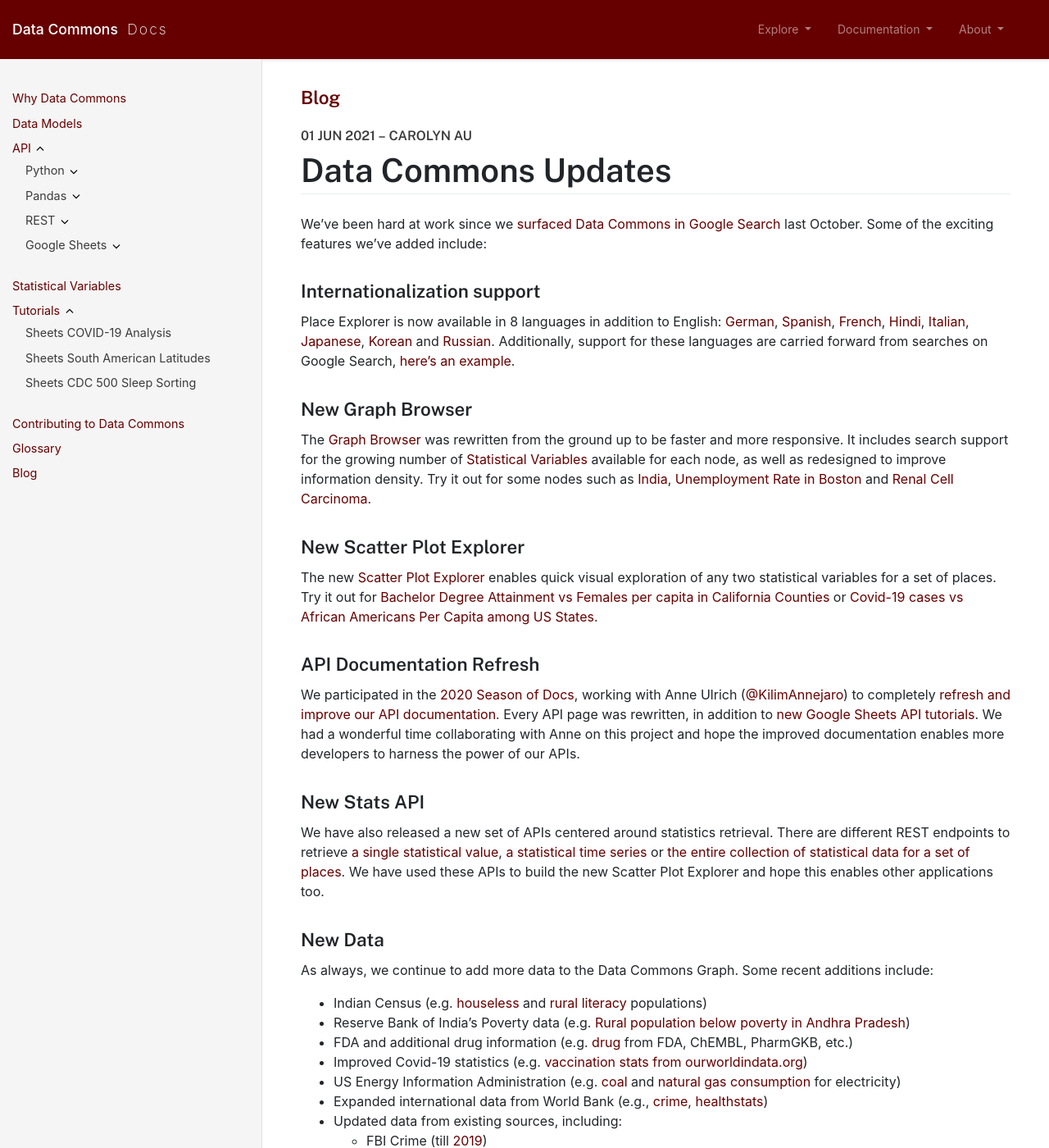
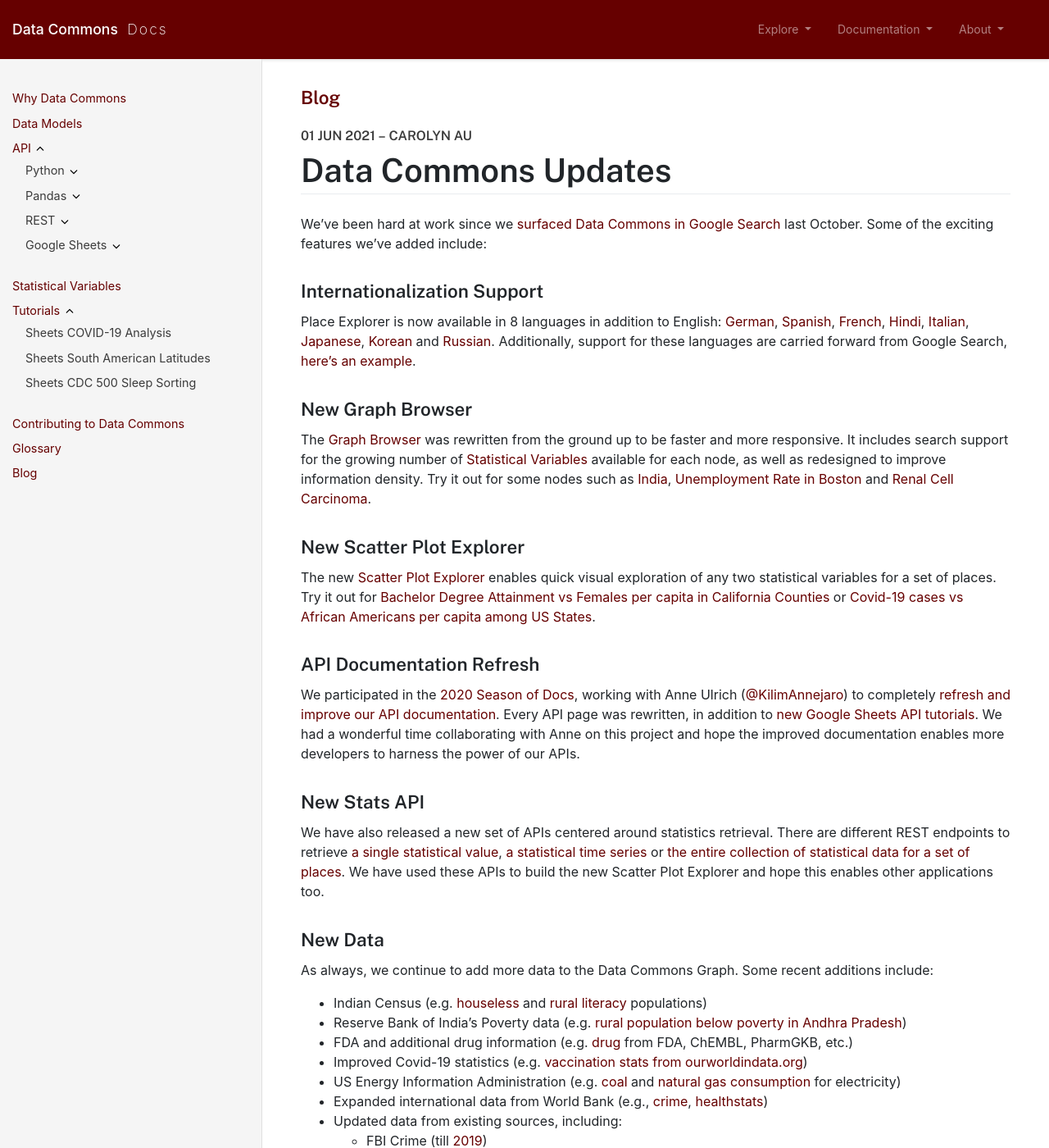
Before and after one commit to datacommonsorg/docsite, a Jekyll site: the page built from _posts/2021-06-01-updates.md, in a window 1280 px wide and 1400 px high. Shown: the whole window at 82% size. Built offline with Jekyll 4.4.1, drawn with Linux system fonts in a browser that asks for light colours; comment, search, counter and statistics services are not loaded.

Commit message:
address review comments

```diff
--- a/_posts/2021-06-01-updates.md
+++ b/_posts/2021-06-01-updates.md
@@ -7,9 +7,9 @@
 We've been hard at work since we [surfaced Data Commons in Google Search](https://docs.datacommons.org/2020/10/15/search_launch.html) last October. Some of the exciting features we've added include:
 
 
-### Internationalization support
+### Internationalization Support
 
-Place Explorer is now available in 8 languages in addition to English: [German](https://datacommons.org/place/country/DEU?hl=de), [Spanish](https://datacommons.org/place/country/MEX?hl=es), [French](https://datacommons.org/place/country/FRA?hl=fr), [Hindi](https://datacommons.org/place/country/IND?hl=hi), [Italian](https://datacommons.org/place/country/ITA?hl=it), [Japanese](https://datacommons.org/place/country/JPN?hl=ja), [Korean](https://datacommons.org/place/country/KOR?hl=ko) and [Russian](https://datacommons.org/place/country/RUS?hl=ru). Additionally, support for these languages are carried forward from searches on Google Search, [here's an example](https://www.google.com/search?hl=es&q=Poblaci%C3%B3n+de+M%C3%A9xico).
+Place Explorer is now available in 8 languages in addition to English: [German](https://datacommons.org/place/country/DEU?hl=de), [Spanish](https://datacommons.org/place/country/MEX?hl=es), [French](https://datacommons.org/place/country/FRA?hl=fr), [Hindi](https://datacommons.org/place/country/IND?hl=hi), [Italian](https://datacommons.org/place/country/ITA?hl=it), [Japanese](https://datacommons.org/place/country/JPN?hl=ja), [Korean](https://datacommons.org/place/country/KOR?hl=ko) and [Russian](https://datacommons.org/place/country/RUS?hl=ru). Additionally, support for these languages are carried forward from Google Search, [here's an example](https://www.google.com/search?hl=es&q=Poblaci%C3%B3n+de+M%C3%A9xico).
 
 
 ### New Graph Browser
@@ -20,7 +20,7 @@
 
 ### New Scatter Plot Explorer
 
-The new [Scatter Plot Explorer](https://datacommons.org/tools/scatter) enables quick visual exploration of any two statistical variables for a set of places. Try it out for [Bachelor Degree Attainment vs Females per capita in California Counties](https://datacommons.org/tools/scatter#%26svx%3DCount_Person_Female%26svpx%3D0-8-0%26svdx%3DCount_Person%26svnx%3DFemale%26pcx%3D1%26svy%3DCount_Person_EducationalAttainmentBachelorsDegree%26svpy%3D2-0-6%26svdy%3DCount_Person_25OrMoreYears%26svny%3DBachelors_Degree%26pcy%3D1%26epd%3DgeoId%2F06%26epn%3DCalifornia%26ept%3DCounty) or [Covid-19 cases vs African Americans Per Capita among US States](https://datacommons.org/tools/scatter#%26svx%3DCount_Person_BlackOrAfricanAmericanAlone%26svpx%3D0-14-2%26svdx%3DCount_Person%26svnx%3DBlack_Or_African_American_Alone%26pcx%3D1%26svy%3DCumulativeCount_MedicalTest_ConditionCOVID_19_Positive%26svpy%3D5-2-0-1%26svdy%3DCount_Person%26svny%3DPositive%26pcy%3D1%26epd%3Dcountry%2FUSA%26epn%3DUnited%20States%20of%20America%26ept%3DState).
+The new [Scatter Plot Explorer](https://datacommons.org/tools/scatter) enables quick visual exploration of any two statistical variables for a set of places. Try it out for [Bachelor Degree Attainment vs Females per capita in California Counties](https://datacommons.org/tools/scatter#%26svx%3DCount_Person_Female%26svpx%3D0-8-0%26svdx%3DCount_Person%26svnx%3DFemale%26pcx%3D1%26svy%3DCount_Person_EducationalAttainmentBachelorsDegree%26svpy%3D2-0-6%26svdy%3DCount_Person_25OrMoreYears%26svny%3DBachelors_Degree%26pcy%3D1%26epd%3DgeoId%2F06%26epn%3DCalifornia%26ept%3DCounty) or [Covid-19 cases vs African Americans per capita among US States](https://datacommons.org/tools/scatter#%26svx%3DCount_Person_BlackOrAfricanAmericanAlone%26svpx%3D0-14-2%26svdx%3DCount_Person%26svnx%3DBlack_Or_African_American_Alone%26pcx%3D1%26svy%3DCumulativeCount_MedicalTest_ConditionCOVID_19_Positive%26svpy%3D5-2-0-1%26svdy%3DCount_Person%26svny%3DPositive%26pcy%3D1%26epd%3Dcountry%2FUSA%26epn%3DUnited%20States%20of%20America%26ept%3DState).
 
 
 
@@ -40,7 +40,7 @@
 
 As always, we continue to add more data to the Data Commons Graph. Some recent additions include:
 - Indian Census (e.g. [houseless](https://datacommons.org/browser/country/IND?statVar=Count_Household_Houseless_Rural) and [rural literacy](https://datacommons.org/browser/wikidataId/Q15116?statVar=Count_Person_Literate_Rural) populations)
-- Reserve Bank of India's Poverty data (e.g. [Rural population below poverty in Andhra Pradesh](https://datacommons.org/browser/wikidataId/Q1159?statVar=Count_Person_Rural_BelowPovertyLevelInThePast12Months))
+- Reserve Bank of India's Poverty data (e.g. [rural population below poverty in Andhra Pradesh](https://datacommons.org/browser/wikidataId/Q1159?statVar=Count_Person_Rural_BelowPovertyLevelInThePast12Months))
 - FDA and additional drug information (e.g. [drug](https://datacommons.org/browser/bio/CHEMBL512) from FDA, ChEMBL, PharmGKB, etc.)
 - Improved Covid-19 statistics (e.g. [vaccination stats from ourworldindata.org](https://datacommons.org/browser/country/IND?statVar=CumulativeCount_Vaccine_COVID_19_Administered))
 - US Energy Information Administration (e.g. [coal](https://autopush.datacommons.org/browser/country/USA?statVar=Quarterly_Consumption_Coal_ElectricPower) and [natural gas consumption](https://autopush.datacommons.org/browser/country/USA?statVar=Quarterly_Consumption_Fuel_ForElectricityGeneration_NaturalGas) for electricity)
```
